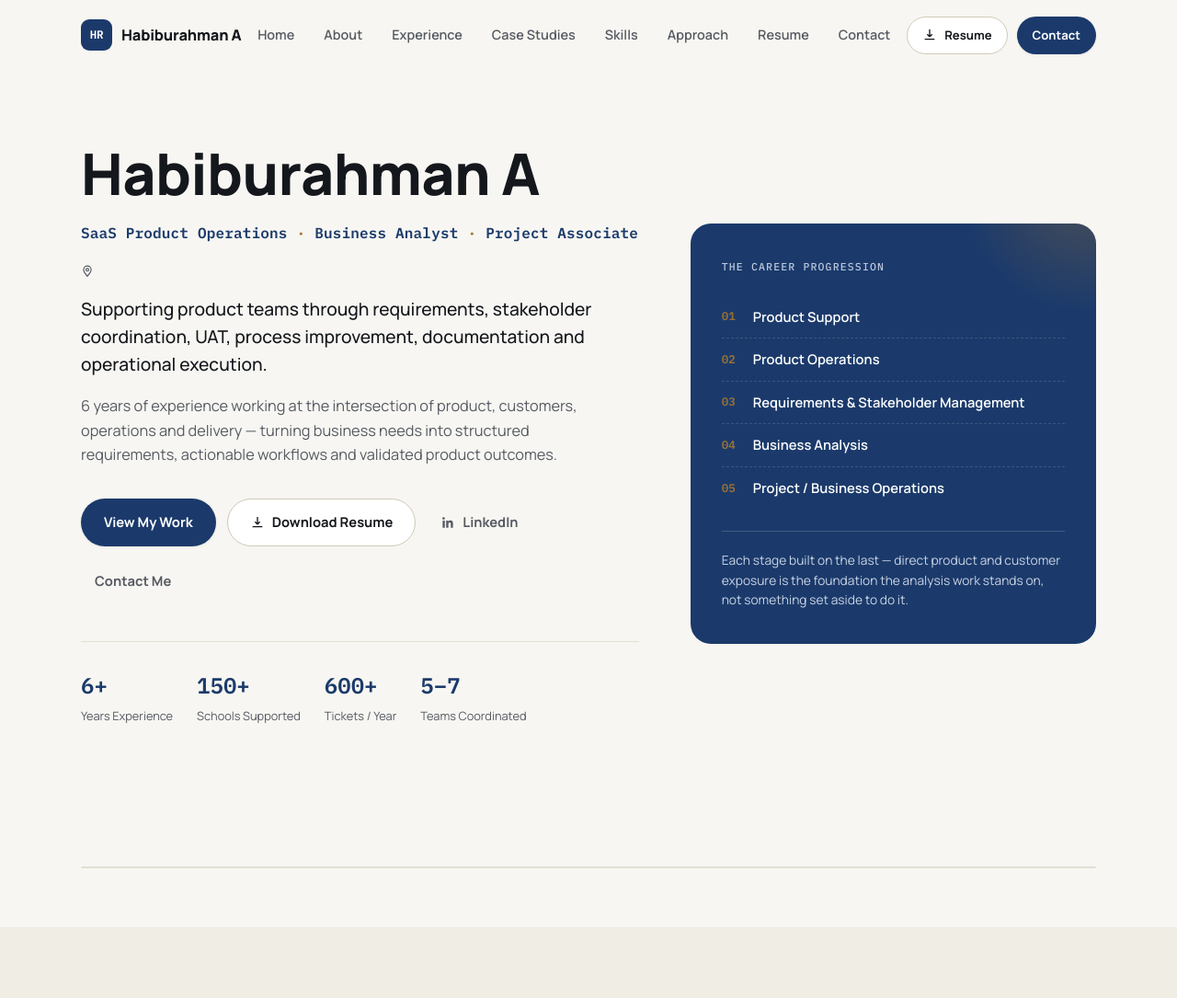
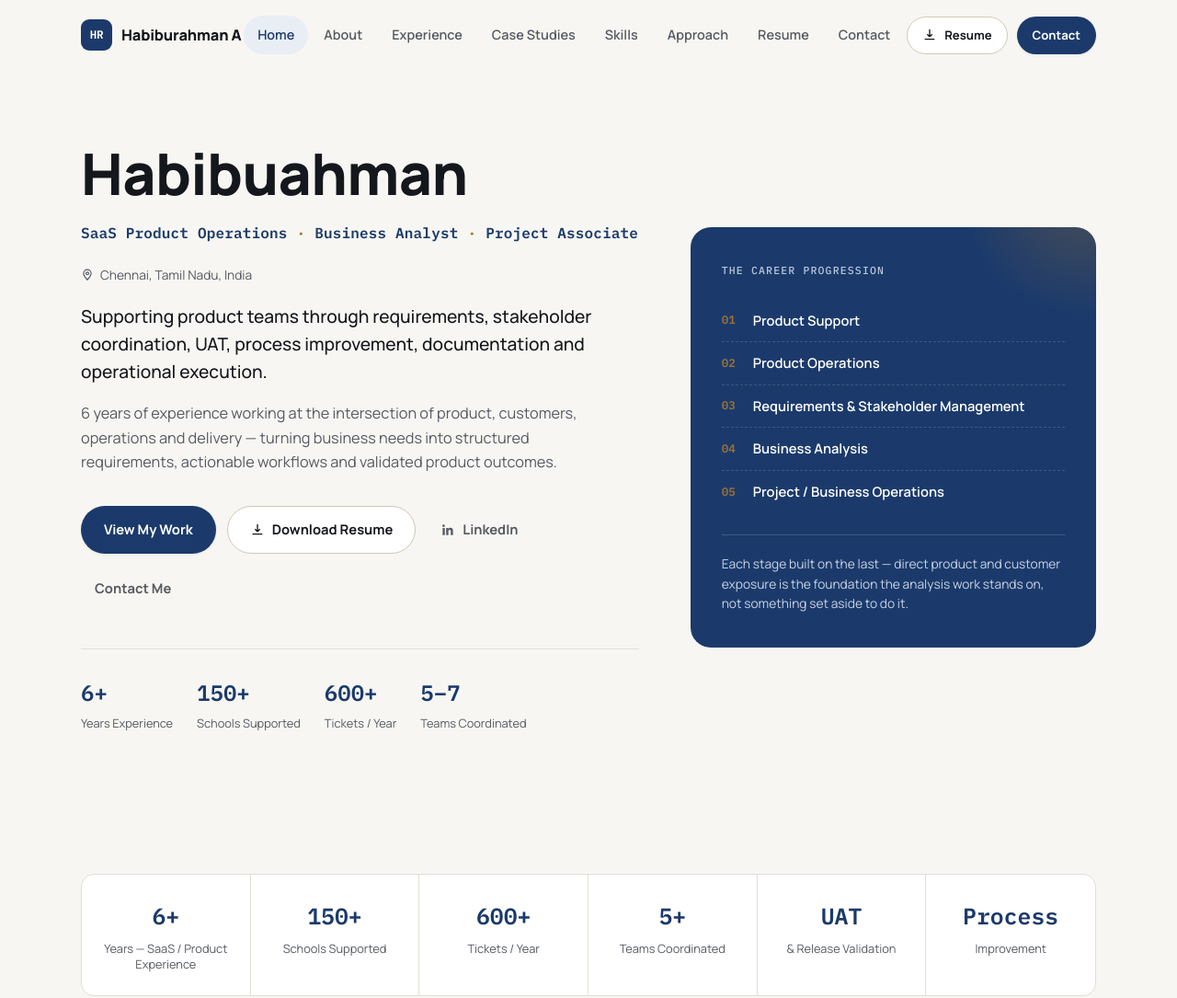
Before and after one commit to HabiburahmanA/Habiburahman_A_Portfolio, a plain HTML site: page index.html in a window 1280 px wide. Shown: the top 1085 px of the page at 92% size. Drawn offline with Linux system fonts and the light colour scheme.

Commit message:
roleback

```diff
--- a/index.html
+++ b/index.html
@@ -684,7 +684,7 @@ a:focus-visible,button:focus-visible,input:focus-visible,textarea:focus-visible,
   <section id="home" class="hero">
     <div class="container hero-grid">
       <div>
-        <h1 class="hero-name">Habiburahman A</h1>
+        <h1 class="hero-name">Habibuahman</h1>
         <p class="hero-role">SaaS Product Operations<span class="sep">·</span>Business Analyst<span class="sep">·</span>Project Associate</p>
         <p class="hero-location"><svg viewBox="0 0 24 24" fill="none" stroke="currentColor" stroke-width="2" width="14" height="14"><path d="M12 21s-7-7.5-7-12a7 7 0 1 1 14 0c0 4.5-7 12-7 12z"/><circle cx="12" cy="9" r="2.5"/></svg><span id="heroLocation"></span></p>
         <p class="hero-lede">Supporting product teams through requirements, stakeholder coordination, UAT, process improvement, documentation and operational execution.</p>
@@ -1720,8 +1720,6 @@ document.addEventListener('DOMContentLoaded', () => {
   initFooter();
   observeReveals();
 });
-<script src="https://platform.linkedin.com/badges/js/profile.js" async defer type="text/javascript"></script>
-<div class="badge-base LI-profile-badge" data-locale="en_US" data-size="medium" data-theme="dark" data-type="VERTICAL" data-vanity="habiburahman-a-aa917719a" data-version="v1"><a class="badge-base__link LI-simple-link" href="https://in.linkedin.com/in/habiburahman-a-aa917719a?trk=profile-badge">Habiburahman A</a></div>
 </script>
 </body>
 </html>
```
